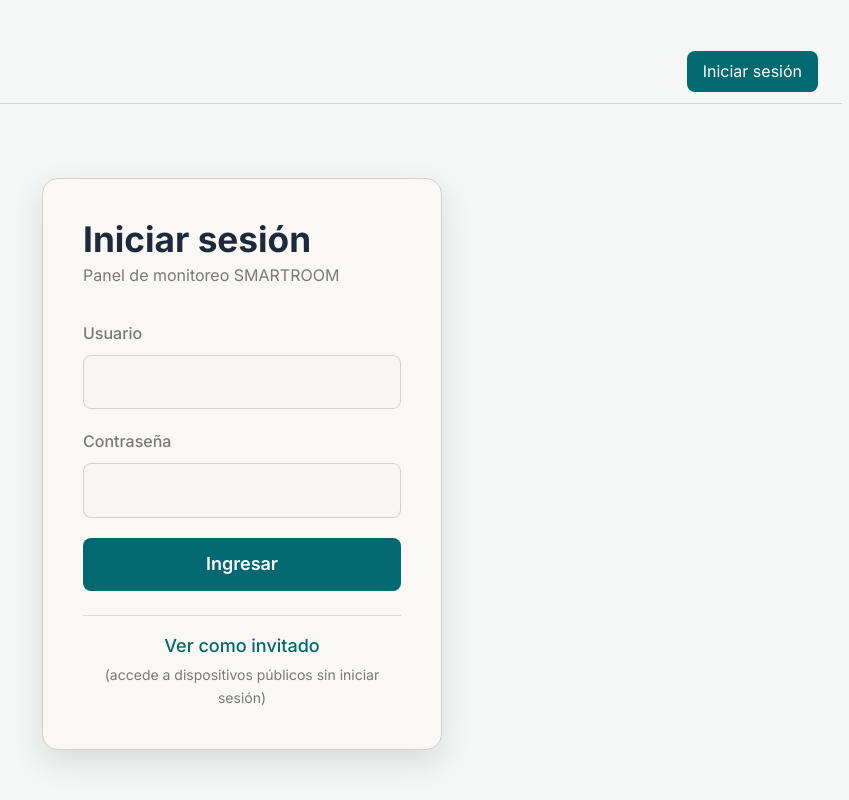
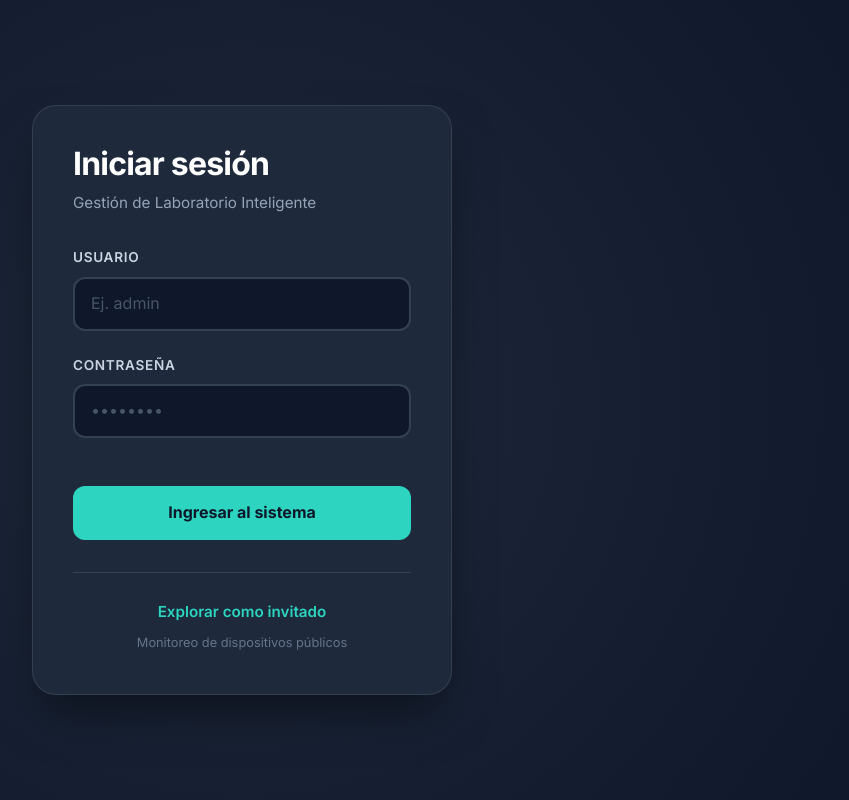
Before and after one commit to MCarvajalR/SmartRoom, an Angular app in the folder frontend/: page /login in a window 1280 px wide. Shown: the whole page, without its empty margins (398-1247 px from the left). Built offline with nearby package versions, Linux system fonts and the light colour scheme.

Commit message:
feat: implementacion layout dynamico, optimizacion login contraste y refinacion de accesso y control UI

```diff
--- a/frontend/src/app/app.component.scss
+++ b/frontend/src/app/app.component.scss
@@ -12,7 +12,9 @@
 .main-wrapper {
   display: flex;
   min-height: 100vh;
-  background-color: var(--bg-main); // <-- Fondo gris claro
+  width: 100%;
+  /* Eliminamos cualquier fondo blanco que pueda venir por defecto */
+  background: transparent;
 }
 
 // Estilos del Sidebar
@@ -59,13 +61,22 @@
 // Estilos del área donde cargan las páginas
 .app-content {
   flex-grow: 1;
+  display: flex;
+  flex-direction: column;
   padding: 40px;
+  min-height: 100vh;
+  background: #0f172a;
   color: var(--text-primary); // <-- FORZAMOS que las letras sean OSCURAS
   font-family: 'Inter', sans-serif;
 
   // Esto asegura que cualquier texto dentro sea visible
   h1, h2, h3, p, span, td, th {
     color: var(--text-primary);
+  }
+  /* ESTADO ESPECIAL PARA EL LOGIN */
+  &.login-mode {
+    padding: 0 !important;
+    background-color: #0f172a; // Aseguramos el fondo oscuro del login
   }
 }
 
--- a/frontend/src/app/app.component.ts
+++ b/frontend/src/app/app.component.ts
@@ -1,22 +1,29 @@
 import { Component } from '@angular/core';
-import { RouterOutlet, RouterLink, RouterLinkActive } from '@angular/router'; // Importaciones necesarias para el menú
+import { RouterOutlet, Router, NavigationEnd } from '@angular/router'; // Importar Router y NavigationEnd
 import { CommonModule } from '@angular/common';
 import { TopbarComponent } from './layout/topbar/topbar.component';
 import { SidebarComponent } from './layout/sidebar/sidebar.component';
 import { AuthService } from './core/services/auth.service';
+import { filter } from 'rxjs/operators';
 
 @Component({
   selector: 'app-root',
   standalone: true,
-  imports: [
-    RouterOutlet,
-    TopbarComponent,
-    SidebarComponent,
-    CommonModule
-  ],
+  imports: [RouterOutlet, TopbarComponent, SidebarComponent, CommonModule],
   templateUrl: './app.html',
   styleUrl: './app.component.scss'
 })
 export class AppComponent {
-  constructor(public auth: AuthService) {}
+  // Variable para controlar la visibilidad del Topbar
+  isLoginRoute = false;
+
+  constructor(public auth: AuthService, private router: Router) {
+    // Detectamos el cambio de ruta inicial y futuros
+    this.router.events.pipe(
+      filter(event => event instanceof NavigationEnd)
+    ).subscribe((event: any) => {
+      // Si la URL contiene 'login', marcamos como true
+      this.isLoginRoute = event.urlAfterRedirects.includes('login');
+    });
+  }
 }
--- a/frontend/src/app/app.html
+++ b/frontend/src/app/app.html
@@ -1,12 +1,12 @@
 <div class="main-wrapper">
-  <!-- Solo renderizamos el Sidebar si el usuario está logueado -->
   @if (auth.isLoggedIn()) {
     <app-sidebar></app-sidebar>
   }
 
-  <main class="app-content">
-    <!-- El Topbar se muestra siempre para permitir login -->
-    <app-topbar></app-topbar>
+  <main class="app-content" [class.login-mode]="isLoginRoute">
+    @if (!isLoginRoute) {
+      <app-topbar></app-topbar>
+    }
 
     <router-outlet />
   </main>
--- a/frontend/src/app/features/access/access.component.ts
+++ b/frontend/src/app/features/access/access.component.ts
@@ -12,13 +12,13 @@ import { finalize } from 'rxjs';
 
       <div class="door-card">
         <div class="door-status" [class.unlocked]="status === 'unlocked'">
-          <svg width="48" height="48" viewBox="0 0 24 24" fill="none" stroke="currentColor" stroke-width="1.5">
+          <svg width="48" height="48" viewBox="0 0 24 24" fill="none" stroke="currentColor" stroke-width="2">
             @if (status === 'locked') {
-              <rect x="3" y="11" width="18" height="11" rx="2" ry="2"/>
-              <path d="M7 11V7a5 5 0 0 1 10 0v4"/>
+              <rect x="5" y="11" width="14" height="10" rx="2" stroke-linecap="round"/>
+              <path d="M8 11V7a4 4 0 1 1 8 0v4" stroke-linecap="round"/>
             } @else {
-              <rect x="3" y="11" width="18" height="11" rx="2" ry="2"/>
-              <path d="M7 11V7a5 5 0 0 1 9.9-1"/>
+              <rect x="5" y="11" width="14" height="10" rx="2" stroke-linecap="round"/>
+              <path d="M8 11V5a4 4 0 0 1 7.5-2" stroke-linecap="round" />
             }
           </svg>
           <span>{{ status === 'locked' ? 'Cerrado' : 'Abierto' }}</span>
--- a/frontend/src/app/features/auth/login/login.component.scss
+++ b/frontend/src/app/features/auth/login/login.component.scss
@@ -2,86 +2,110 @@
   display: flex;
   align-items: center;
   justify-content: center;
-  min-height: 100%;
+  min-height: 100vh;
+  // Degradado radial para dar profundidad
+  background: radial-gradient(circle at center, #1e293b 0%, #0f172a 100%);
+  padding: var(--space-4);
 }
 
 .login-card {
-  background: var(--color-surface);
-  border: 1px solid var(--color-border);
-  border-radius: var(--radius-xl);
-  padding: var(--space-10);
+  background: #1e293b; // Un gris azulado profundo en lugar de negro puro
+  border: 1px solid rgba(255, 255, 255, 0.1);
+  border-radius: 24px;
+  padding: 40px;
   width: 100%;
-  max-width: 400px;
-  box-shadow: var(--shadow-lg);
+  max-width: 420px;
+  box-shadow: 0 25px 50px -12px rgba(0, 0, 0, 0.5);
 
-  h1 { font-size: var(--text-xl); margin-bottom: var(--space-1); }
-  .sub { color: var(--color-text-muted); font-size: var(--text-sm); margin-bottom: var(--space-8); }
+  h1 {
+    font-size: 2rem;
+    font-weight: 700;
+    color: #ffffff; // Contraste máximo
+    margin-bottom: 8px;
+    letter-spacing: -0.025em;
+  }
+
+  .sub {
+    color: #94a3b8; // Gris azulado legible
+    font-size: 0.95rem;
+    margin-bottom: 32px;
+  }
 }
 
 .field {
-  margin-bottom: var(--space-5);
+  margin-bottom: 24px;
 
   label {
     display: block;
-    font-size: var(--text-sm);
-    font-weight: 500;
-    color: var(--color-text-muted);
-    margin-bottom: var(--space-2);
+    font-size: 0.85rem;
+    font-weight: 600;
+    text-transform: uppercase; // Estilo más "Pro"
+    letter-spacing: 0.05em;
+    color: #cbd5e1; // Color claro para legibilidad
+    margin-bottom: 8px;
   }
 
   input {
     width: 100%;
-    padding: var(--space-3) var(--space-4);
-    background: var(--color-bg);
-    border: 1px solid var(--color-border);
-    border-radius: var(--radius-md);
-    font-size: var(--text-base);
-    color: var(--color-text);
+    padding: 12px 16px;
+    background: #0f172a; // Fondo más oscuro para el input (efecto de profundidad)
+    border: 2px solid #334155;
+    border-radius: 12px;
+    font-size: 1rem;
+    color: #ffffff;
+    transition: all 0.2s ease;
     outline: none;
 
-    &:focus { border-color: var(--color-primary); box-shadow: 0 0 0 3px var(--color-primary-highlight); }
+    &:focus {
+      border-color: #2dd4bf; // Color teal de tu gráfica de avances
+      box-shadow: 0 0 0 4px rgba(45, 212, 191, 0.15);
+    }
+
+    &::placeholder { color: #475569; }
   }
-}
-
-.error-msg {
-  font-size: var(--text-sm);
-  color: var(--color-error);
-  margin-bottom: var(--space-4);
 }
 
 .btn-submit {
   width: 100%;
-  padding: var(--space-3);
-  background: var(--color-primary);
-  color: #fff;
+  padding: 14px;
+  background: #2dd4bf; // Teal brillante para el CTA principal
+  color: #0f172a; // Texto oscuro sobre fondo claro para contraste perfecto
   border: none;
-  border-radius: var(--radius-md);
-  font-size: var(--text-base);
-  font-weight: 600;
+  border-radius: 12px;
+  font-size: 1rem;
+  font-weight: 700;
   cursor: pointer;
-  transition: background var(--transition-interactive);
+  transition: all 0.3s transform;
 
-  &:hover:not(:disabled) { background: var(--color-primary-hover); }
-  &:disabled { opacity: 0.6; cursor: not-allowed; }
+  &:hover:not(:disabled) {
+    background: #5eead4;
+    transform: translateY(-2px);
+    box-shadow: 0 10px 15px -3px rgba(45, 212, 191, 0.4);
+  }
+
+  &:disabled { opacity: 0.5; cursor: not-allowed; }
 }
 
 .guest-link {
-  margin-top: var(--space-6);
-  padding-top: var(--space-4);
-  border-top: 1px solid var(--color-divider);
+  margin-top: 32px;
+  padding-top: 24px;
+  border-top: 1px solid #334155;
   text-align: center;
 
   a {
-    color: var(--color-primary);
-    cursor: pointer;
-    font-weight: 500;
-    &:hover { text-decoration: underline; }
+    color: #2dd4bf;
+    text-decoration: none;
+    font-weight: 600;
+    font-size: 0.95rem;
+    transition: color 0.2s;
+
+    &:hover { color: #5eead4; text-decoration: underline; }
   }
 
   span {
     display: block;
-    font-size: var(--text-xs);
-    color: var(--color-text-muted);
-    margin-top: var(--space-1);
+    font-size: 0.8rem;
+    color: #64748b;
+    margin-top: 8px;
   }
 }
--- a/frontend/src/app/features/auth/login/login.component.ts
+++ b/frontend/src/app/features/auth/login/login.component.ts
@@ -7,34 +7,48 @@ import { AuthService } from '../../../core/services/auth.service';
   selector: 'app-login',
   standalone: true,
   imports: [ReactiveFormsModule],
-  template: `
+  // En el decorador @Component, actualiza el template:
+template: `
     <div class="login-wrap">
       <div class="login-card">
         <h1>Iniciar sesión</h1>
-        <p class="sub">Panel de monitoreo SMARTROOM</p>
+        <p class="sub">Gestión de Laboratorio Inteligente</p>
 
         <form [formGroup]="form" (ngSubmit)="submit()">
           <div class="field">
             <label for="username">Usuario</label>
-            <input id="username" type="text" formControlName="username" />
+            <input
+              id="username"
+              type="text"
+              formControlName="username"
+              placeholder="Ej. admin"
+              autocomplete="username" />
           </div>
           <div class="field">
             <label for="password">Contraseña</label>
-            <input id="password" type="password" formControlName="password" />
+            <input
+              id="password"
+              type="password"
+              formControlName="password"
+              placeholder="••••••••"
+              autocomplete="current-password" />
           </div>
 
-          @if (error) {
-            <p class="error-msg">{{ error }}</p>
-          }
+          <div style="min-height: 24px;"> @if (error) {
+              <p class="error-msg" style="color: #fb7185; font-size: 0.85rem; margin-bottom: 16px;">
+                <i class="fas fa-exclamation-circle"></i> {{ error }}
+              </p>
+            }
+          </div>
 
           <button type="submit" class="btn-submit" [disabled]="loading">
-            {{ loading ? 'Ingresando...' : 'Ingresar' }}
+            {{ loading ? 'Verificando...' : 'Ingresar al sistema' }}
           </button>
         </form>
 
         <div class="guest-link">
-          <a (click)="goAsGuest()">Ver como invitado</a>
-          <span>(accede a dispositivos públicos sin iniciar sesión)</span>
+          <a (click)="goAsGuest()">Explorar como invitado</a>
+          <span>Monitoreo de dispositivos públicos</span>
         </div>
       </div>
     </div>
--- a/frontend/src/styles.scss
+++ b/frontend/src/styles.scss
@@ -227,3 +227,16 @@ a {
     transition-duration: 0.01ms !important;
   }
 }
+
+html, body {
+  margin: 0;
+  padding: 0;
+  height: 100%;
+  width: 100%;
+}
+
+/* Opcional: Asegura que el root de Angular ocupe todo */
+app-root {
+  display: block;
+  height: 100%;
+}
```
Also changed, not shown: frontend/src/app/features/access/access.component.scss (+56 -19 lines), 1 other file (tests, documents, lock files or other folders).
